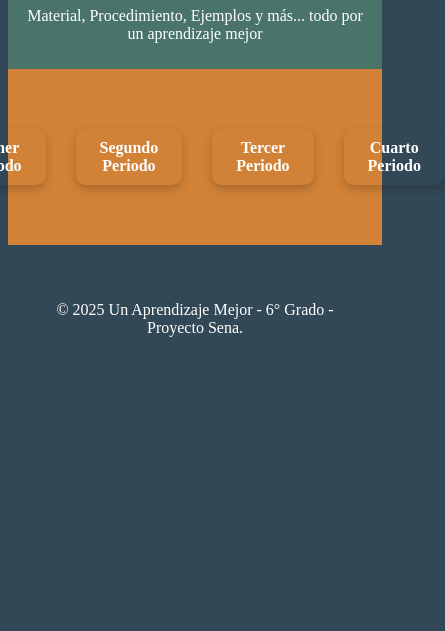
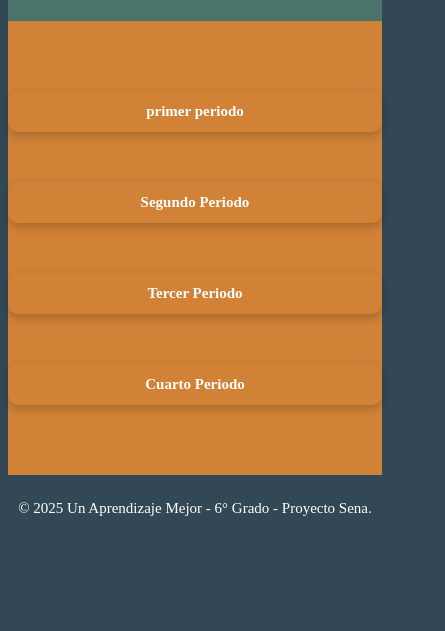
Before and after one commit to DYSC1/EA, a plain HTML site: page index.html in a window 390 px wide. Shown: the part 213-844 px from the top of the page, 445 px wide, since content can reach past the window. Drawn offline with Linux system fonts and the light colour scheme.

Commit message:
Update estilo.css

```diff
--- a/estilo.css
+++ b/estilo.css
@@ -109,3 +109,36 @@ footer {
   box-shadow: 0 2px 4px rgba(0,0,0,0.2) inset;
   transform: translateY(2px);
 }
+
+/* Adaptabilidad para dispositivos */
+@media (max-width: 900px) {
+  nav {
+    flex-direction: column;
+    gap: 15px;
+    padding: 30px 0;
+  }
+  nav a, #b1, #b2, #b3, #b4, #a1, #a2, #a3, #a4, #a5, #a6, #feo {
+    width: 100%;
+    margin: 10px 0;
+    font-size: 15px;
+    padding: 10px 0;
+  }
+}
+
+@media (max-width: 600px) {
+  header, .materia, footer {
+    padding: 10px;
+    font-size: 15px;
+  }
+  h1 {
+    font-size: 1.3em;
+  }
+  nav {
+    gap:30px;
+    padding: 60px 0;
+  }
+  nav a, #b1, #b2, #b3, #b4, #a1 {
+    font-size: 15px;
+    padding: 12px 0;
+  }
+}
```
